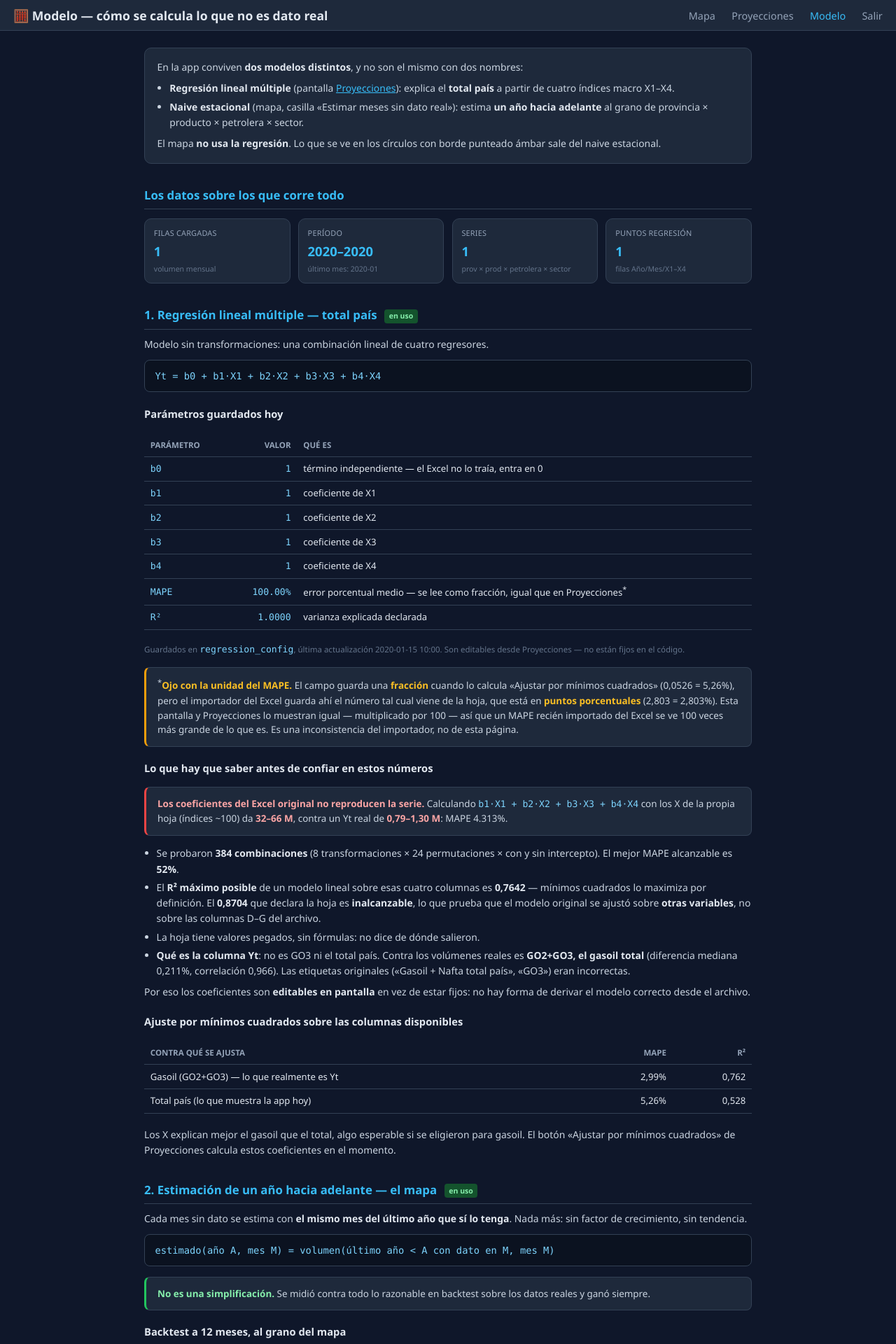
After one commit to noguerafran-alt/MAPA-NEGOCIO-PLANNING, a Flask app: page /modelo in a window 1280 px wide. The commit adds this page. Shown: the top 1920 px of the page at 70% size. Run offline with Flask 3, Linux system fonts and the light colour scheme; the visitor is signed in with stand-in values (Sample User, id 1); tables that the repository leaves empty hold one stand-in row (values such as "Sample post").

Commit message:
Pestana Modelo: explicar los dos modelos y lo medido del gradient boosting
La app tenia dos modelos distintos sin ningun lugar donde se dijera que no
son el mismo: la regresion lineal del total pais y el naive estacional que
usa el mapa. /modelo los separa y muestra los backtests que respaldan cada
decision, mas lo medido del gradient boosting, que no corre en la app: no
hay scikit-learn en requirements.txt.

Los numeros los pasa la ruta desde el backend (ERROR_POR_HORIZONTE,
ANIOS_FUTUROS, los coeficientes guardados, el periodo y el conteo de filas)
en vez de estar escritos en el HTML, para que la pagina no quede contando
otra cosa que la que corre.

Queda avisado en la pagina que regression_config.mape guarda una fraccion
cuando lo calcula el ajuste por minimos cuadrados y puntos porcentuales
cuando lo importa el Excel, y que las dos pantallas lo muestran x100.

Co-Authored-By: Claude Opus 5 <noreply@anthropic.com>

```diff
--- a/app.py
+++ b/app.py
@@ -166,6 +166,39 @@ def index():
 @login_required(1)
 def proyecciones():
     return render_template('proyecciones.html', user=current_user())
+
+
+@app.route('/modelo')
+@login_required(1)
+def modelo():
+    """Explica los dos modelos: la regresion del total pais y la estimacion
+    del ano hacia adelante del mapa.
+
+    Los numeros los pasa el backend en vez de estar escritos en el HTML: si
+    manana cambian ERROR_POR_HORIZONTE, ANIOS_FUTUROS o los coeficientes
+    guardados, la pagina no queda contando otra cosa que la que corre.
+    """
+    cfg = RegressionConfig.query.order_by(RegressionConfig.id.desc()).first()
+    periodo = db.session.query(
+        func.min(VolumeMonthly.anio), func.max(VolumeMonthly.anio)).first()
+    ultimo = db.session.query(VolumeMonthly.anio, VolumeMonthly.mes).order_by(
+        VolumeMonthly.anio.desc(), VolumeMonthly.mes.desc()).first()
+    reales = {(a, m) for a, m in
+              db.session.query(VolumeMonthly.anio, VolumeMonthly.mes).distinct()}
+    return render_template(
+        'modelo.html', user=current_user(),
+        cfg=cfg,
+        error_horizonte=ERROR_POR_HORIZONTE,
+        anios_futuros=ANIOS_FUTUROS,
+        filas=db.session.query(func.count(VolumeMonthly.id)).scalar() or 0,
+        series=db.session.query(func.count(func.distinct(
+            VolumeMonthly.provincia + '|' + VolumeMonthly.producto + '|' +
+            VolumeMonthly.petrolera + '|' + VolumeMonthly.sector))).scalar() or 0,
+        anio_min=periodo[0], anio_max=periodo[1],
+        ultimo_periodo=(f'{ultimo[0]}-{ultimo[1]:02d}' if ultimo else None),
+        estimables=_anios_estimables(reales),
+        puntos_regresion=db.session.query(func.count(RegressionPoint.id)).scalar() or 0,
+    )
 
 
 @app.route('/admin')
--- a/templates/admin.html
+++ b/templates/admin.html
@@ -45,6 +45,7 @@
   <nav>
     <a href="/">Mapa</a>
     <a href="/proyecciones">Proyecciones</a>
+    <a href="/modelo">Modelo</a>
     <a href="/admin" class="active">Admin</a>
     <a href="/logout">Salir</a>
   </nav>
--- /dev/null
+++ b/templates/modelo.html
@@ -0,0 +1,327 @@
+<!DOCTYPE html>
+<html lang="es">
+<head>
+  <meta charset="UTF-8">
+  <meta name="viewport" content="width=device-width, initial-scale=1">
+  <title>Modelo — Cómo se calculan las estimaciones</title>
+  <style>
+    * { box-sizing: border-box; margin: 0; padding: 0; }
+    body { font-family: 'Segoe UI', system-ui, sans-serif; background: #0f172a; color: #e2e8f0; min-height: 100vh; }
+    header {
+      display: flex; align-items: center; justify-content: space-between;
+      padding: .6rem 1.2rem; background: #1e293b; border-bottom: 1px solid #334155;
+    }
+    header h1 { font-size: 1.1rem; font-weight: 600; }
+    nav a { color: #94a3b8; text-decoration: none; margin-left: 1.2rem; font-size: .9rem; }
+    nav a:hover, nav a.active { color: #38bdf8; }
+    .content { max-width: 900px; margin: 1.5rem auto 3rem; padding: 0 1rem; line-height: 1.6; }
+    h2 {
+      font-size: 1.05rem; color: #38bdf8; margin: 2rem 0 .6rem;
+      padding-bottom: .35rem; border-bottom: 1px solid #334155;
+    }
+    h3 { font-size: .92rem; color: #e2e8f0; margin: 1.2rem 0 .4rem; }
+    p { font-size: .87rem; color: #cbd5e1; margin: .5rem 0; }
+    ul { margin: .5rem 0 .5rem 1.1rem; }
+    li { font-size: .87rem; color: #cbd5e1; margin: .25rem 0; }
+    b { color: #e2e8f0; }
+    code, .mono {
+      font-family: ui-monospace, 'Cascadia Code', Consolas, monospace;
+      font-size: .82rem; color: #7dd3fc;
+    }
+    .lead {
+      background: #1e293b; border: 1px solid #334155; border-radius: 10px;
+      padding: 1rem 1.1rem; font-size: .87rem; color: #cbd5e1;
+    }
+    .cards { display: grid; grid-template-columns: repeat(auto-fit, minmax(150px, 1fr)); gap: .7rem; margin: .8rem 0; }
+    .card { background: #1e293b; border: 1px solid #334155; border-radius: 10px; padding: .7rem .8rem; }
+    .card .label { font-size: .68rem; color: #94a3b8; text-transform: uppercase; letter-spacing: .02em; }
+    .card .value { font-size: 1.15rem; font-weight: 700; color: #38bdf8; margin-top: .15rem; }
+    .card .hint { font-size: .66rem; color: #64748b; margin-top: .2rem; }
+    .formula {
+      background: #0b1220; border: 1px solid #334155; border-radius: 8px;
+      padding: .7rem .9rem; margin: .7rem 0; font-family: ui-monospace, Consolas, monospace;
+      font-size: .86rem; color: #7dd3fc; overflow-x: auto;
+    }
+    table { width: 100%; border-collapse: collapse; margin: .7rem 0; font-size: .82rem; }
+    th, td { text-align: left; padding: .4rem .55rem; border-bottom: 1px solid #334155; }
+    th { color: #94a3b8; font-weight: 600; font-size: .72rem; text-transform: uppercase; }
+    td.num, th.num { text-align: right; font-variant-numeric: tabular-nums; }
+    tr.destacada td { background: #172554; color: #e0f2fe; font-weight: 600; }
+    .aviso {
+      border-radius: 8px; padding: .8rem 1rem; margin: .9rem 0;
+      font-size: .84rem; line-height: 1.55; background: #1e293b;
+      border: 1px solid #334155; border-left: 3px solid #f59e0b; color: #cbd5e1;
+    }
+    .aviso b { color: #fbbf24; }
+    .aviso.rojo { border-left-color: #ef4444; }
+    .aviso.rojo b { color: #fca5a5; }
+    .aviso.verde { border-left-color: #22c55e; }
+    .aviso.verde b { color: #86efac; }
+    .tag {
+      display: inline-block; font-size: .66rem; padding: .1rem .4rem; border-radius: 4px;
+      background: #334155; color: #cbd5e1; margin-left: .4rem; vertical-align: middle;
+    }
+    .tag.vivo { background: #14532d; color: #86efac; }
+    .tag.off  { background: #422006; color: #fdba74; }
+    .fuente { font-size: .72rem; color: #64748b; margin-top: .4rem; }
+    .tabla-scroll { overflow-x: auto; }
+  </style>
+</head>
+<body>
+<header>
+  <h1>🧮 Modelo — cómo se calcula lo que no es dato real</h1>
+  <nav>
+    <a href="/">Mapa</a>
+    <a href="/proyecciones">Proyecciones</a>
+    <a href="/modelo" class="active">Modelo</a>
+    {% if user.nivel >= 2 %}<a href="/admin">Admin</a>{% endif %}
+    <a href="/logout">Salir</a>
+  </nav>
+</header>
+
+<div class="content">
+
+  <div class="lead">
+    En la app conviven <b>dos modelos distintos</b>, y no son el mismo con dos nombres:
+    <ul>
+      <li><b>Regresión lineal múltiple</b> (pantalla <a href="/proyecciones" style="color:#38bdf8">Proyecciones</a>):
+        explica el <b>total país</b> a partir de cuatro índices macro X1–X4.</li>
+      <li><b>Naive estacional</b> (mapa, casilla «Estimar meses sin dato real»):
+        estima <b>un año hacia adelante</b> al grano de provincia × producto ×
+        petrolera × sector.</li>
+    </ul>
+    El mapa <b>no usa la regresión</b>. Lo que se ve en los círculos con borde
+    punteado ámbar sale del naive estacional.
+  </div>
+
+  <h2>Los datos sobre los que corre todo</h2>
+  <div class="cards">
+    <div class="card">
+      <div class="label">Filas cargadas</div>
+      <div class="value">{{ '{:,}'.format(filas).replace(',', '.') }}</div>
+      <div class="hint">volumen mensual</div>
+    </div>
+    <div class="card">
+      <div class="label">Período</div>
+      <div class="value">{{ anio_min or '—' }}–{{ anio_max or '—' }}</div>
+      <div class="hint">último mes: {{ ultimo_periodo or '—' }}</div>
+    </div>
+    <div class="card">
+      <div class="label">Series</div>
+      <div class="value">{{ '{:,}'.format(series).replace(',', '.') }}</div>
+      <div class="hint">prov × prod × petrolera × sector</div>
+    </div>
+    <div class="card">
+      <div class="label">Puntos regresión</div>
+      <div class="value">{{ puntos_regresion }}</div>
+      <div class="hint">filas Año/Mes/X1–X4</div>
+    </div>
+  </div>
+
+  <h2>1. Regresión lineal múltiple — total país <span class="tag vivo">en uso</span></h2>
+
+  <p>Modelo sin transformaciones: una combinación lineal de cuatro regresores.</p>
+  <div class="formula">Yt = b0 + b1·X1 + b2·X2 + b3·X3 + b4·X4</div>
+
+  <h3>Parámetros guardados hoy</h3>
+  {% if cfg %}
+  <div class="tabla-scroll">
+  <table>
+    <tr><th>Parámetro</th><th class="num">Valor</th><th>Qué es</th></tr>
+    <tr><td class="mono">b0</td><td class="num mono">{{ '%.6g'|format(cfg.b0 or 0) }}</td>
+        <td>término independiente — el Excel no lo traía, entra en 0</td></tr>
+    <tr><td class="mono">b1</td><td class="num mono">{{ '%.6g'|format(cfg.b1) }}</td><td>coeficiente de X1</td></tr>
+    <tr><td class="mono">b2</td><td class="num mono">{{ '%.6g'|format(cfg.b2) }}</td><td>coeficiente de X2</td></tr>
+    <tr><td class="mono">b3</td><td class="num mono">{{ '%.6g'|format(cfg.b3) }}</td><td>coeficiente de X3</td></tr>
+    <tr><td class="mono">b4</td><td class="num mono">{{ '%.6g'|format(cfg.b4) }}</td><td>coeficiente de X4</td></tr>
+    <tr><td class="mono">MAPE</td>
+        <td class="num mono">{% if cfg.mape is not none %}{{ '%.2f'|format(cfg.mape * 100) }}%{% else %}—{% endif %}</td>
+        <td>error porcentual medio — se lee como fracción, igual que en Proyecciones<sup>*</sup></td></tr>
+    <tr><td class="mono">R²</td>
+        <td class="num mono">{% if cfg.r2 is not none %}{{ '%.4f'|format(cfg.r2) }}{% else %}—{% endif %}</td>
+        <td>varianza explicada declarada</td></tr>
+  </table>
+  </div>
+  <p class="fuente">Guardados en <code>regression_config</code>{% if cfg.updated_at %},
+    última actualización {{ cfg.updated_at.strftime('%Y-%m-%d %H:%M') }}{% endif %}.
+    Son editables desde Proyecciones — no están fijos en el código.</p>
+  <div class="aviso">
+    <sup>*</sup><b>Ojo con la unidad del MAPE.</b> El campo guarda una
+    <b>fracción</b> cuando lo calcula «Ajustar por mínimos cuadrados» (0,0526 =
+    5,26%), pero el importador del Excel guarda ahí el número tal cual viene de
+    la hoja, que está en <b>puntos porcentuales</b> (2,803 = 2,803%). Esta
+    pantalla y Proyecciones lo muestran igual — multiplicado por 100 — así que
+    un MAPE recién importado del Excel se ve 100 veces más grande de lo que es.
+    Es una inconsistencia del importador, no de esta página.
+  </div>
+  {% else %}
+  <div class="aviso rojo">
+    <b>No hay modelo cargado.</b> Subí el Excel de regresión desde Admin para que
+    esta sección muestre los coeficientes.
+  </div>
+  {% endif %}
+
+  <h3>Lo que hay que saber antes de confiar en estos números</h3>
+
+  <div class="aviso rojo">
+    <b>Los coeficientes del Excel original no reproducen la serie.</b>
+    Calculando <span class="mono">b1·X1 + b2·X2 + b3·X3 + b4·X4</span> con los X de
+    la propia hoja (índices ~100) da <b>32–66 M</b>, contra un Yt real de
+    <b>0,79–1,30 M</b>: MAPE 4.313%.
+  </div>
+
+  <ul>
+    <li>Se probaron <b>384 combinaciones</b> (8 transformaciones × 24
+      permutaciones × con y sin intercepto). El mejor MAPE alcanzable es <b>52%</b>.</li>
+    <li>El <b>R² máximo posible</b> de un modelo lineal sobre esas cuatro
+      columnas es <b>0,7642</b> — mínimos cuadrados lo maximiza por definición.
+      El <b>0,8704</b> que declara la hoja es <b>inalcanzable</b>, lo que prueba
+      que el modelo original se ajustó sobre <b>otras variables</b>, no sobre las
+      columnas D–G del archivo.</li>
+    <li>La hoja tiene valores pegados, sin fórmulas: no dice de dónde salieron.</li>
+    <li><b>Qué es la columna Yt</b>: no es GO3 ni el total país. Contra los
+      volúmenes reales es <b>GO2+GO3, el gasoil total</b> (diferencia mediana
+      0,211%, correlación 0,966). Las etiquetas originales
+      («Gasoil + Nafta total país», «GO3») eran incorrectas.</li>
+  </ul>
+
+  <p>Por eso los coeficientes son <b>editables en pantalla</b> en vez de estar
+     fijos: no hay forma de derivar el modelo correcto desde el archivo.</p>
+
+  <h3>Ajuste por mínimos cuadrados sobre las columnas disponibles</h3>
+  <div class="tabla-scroll">
+  <table>
+    <tr><th>Contra qué se ajusta</th><th class="num">MAPE</th><th class="num">R²</th></tr>
+    <tr><td>Gasoil (GO2+GO3) — lo que realmente es Yt</td><td class="num">2,99%</td><td class="num">0,762</td></tr>
+    <tr><td>Total país (lo que muestra la app hoy)</td><td class="num">5,26%</td><td class="num">0,528</td></tr>
+  </table>
+  </div>
+  <p>Los X explican mejor el gasoil que el total, algo esperable si se eligieron
+     para gasoil. El botón «Ajustar por mínimos cuadrados» de Proyecciones
+     calcula estos coeficientes en el momento.</p>
+
+  <h2>2. Estimación de un año hacia adelante — el mapa <span class="tag vivo">en uso</span></h2>
+
+  <p>Cada mes sin dato se estima con <b>el mismo mes del último año que sí lo
+     tenga</b>. Nada más: sin factor de crecimiento, sin tendencia.</p>
+  <div class="formula">estimado(año A, mes M) = volumen(último año &lt; A con dato en M, mes M)</div>
+
+  <div class="aviso verde">
+    <b>No es una simplificación.</b> Se midió contra todo lo razonable en
+    backtest sobre los datos reales y ganó siempre.
+  </div>
+
+  <h3>Backtest a 12 meses, al grano del mapa</h3>
+  <p class="fuente">4.497 series de provincia × producto × petrolera × sector.
+     WAPE promedio sobre 2023, 2024 y 2025.</p>
+  <div class="tabla-scroll">
+  <table>
+    <tr><th>Método</th><th class="num">WAPE</th></tr>
+    <tr class="destacada"><td>Naive estacional <span class="tag vivo">el que corre</span></td><td class="num">17,8%</td></tr>
+    <tr><td>× factor por producto amortiguado</td><td class="num">18,6%</td></tr>
+    <tr><td>× factor global</td><td class="num">19,2%</td></tr>
+    <tr><td>× factor por serie amortiguado</td><td class="num">19,7%</td></tr>
+    <tr><td>× factor por serie</td><td class="num">23,9%</td></tr>
+  </table>
+  </div>
+
+  <h3>Por qué no sirve aplicarle crecimiento</h3>
+  <p>El <b>CAGR real del total país es ~1,00</b> (0,995 a 3 años, 1,007 a 8): el
+     total no crece. Lo que se mueve es la <b>mezcla</b> — GO3 se cuadruplicó
+     desde 2010 y GO2 cayó a 0,81× — y se compensa. Sin tendencia agregada que
+     extrapolar, un factor sólo suma ruido, y elevado a la potencia <span class="mono">h</span>
+     lo amplifica: las alternativas multi-horizonte llegan al 58%–66%.</p>
+
+  <div class="aviso">
+    <b>Consecuencia visible:</b> todos los años futuros dan el mismo número.
+    No es un bug — el método repite el último año con dato, y está dicho en el
+    aviso del mapa.
+  </div>
+
+  <h3>Error medido según el horizonte</h3>
+  <p class="fuente">Es la tabla <code>ERROR_POR_HORIZONTE</code> de
+     <code>app.py</code>, la misma que usa el mapa para etiquetar los años futuros.</p>
+  <div class="tabla-scroll">
+  <table>
+    <tr><th>Años de distancia al último dato</th><th class="num">WAPE medido</th></tr>
+    {% for h, err in error_horizonte.items() %}
+    <tr><td>{{ h }} año{% if h > 1 %}s{% endif %}</td><td class="num">±{{ '%.1f'|format(err) }}%</td></tr>
+    {% endfor %}
+  </table>
+  </div>
+
+  <h3>Por qué se ofrece un solo año</h3>
+  <p>El horizonte de cada mes es la distancia al último año que tiene
+     <b>ese mes</b>, y no es uniforme: con datos hasta {{ ultimo_periodo or 'el último mes cargado' }},
+     los meses de enero a junio del año siguiente están a 1 año y los de julio a
+     diciembre a 2. Por eso un año se etiqueta con <b>su peor horizonte</b>, no
+     con el mejor.</p>
+  <ul>
+    <li><code>ANIOS_FUTUROS = {{ anios_futuros }}</code> — cuántos años se ofrecen.</li>
+    <li>No se ofrece un año cuyo peor horizonte quede fuera de la tabla de errores
+        medidos: sin número medido, no habría con qué acompañar la estimación.</li>
+    {% if estimables %}
+    <li>Con los datos cargados hoy se ofrece:
+      {% for e in estimables %}<b>{{ e.anio }}</b> (horizonte {{ e.horizonte }},
+        ±{{ '%.0f'|format(e.error) }}%){% if not loop.last %}, {% endif %}{% endfor %}.</li>
+    {% endif %}
+  </ul>
+
+  <h2>3. Machine learning — qué se probó y por qué no está en producción
+      <span class="tag off">fuera de uso</span></h2>
+
+  <div class="aviso">
+    <b>La app no ejecuta ningún modelo de ML.</b> No hay scikit-learn ni ningún
+    otro framework en <code>requirements.txt</code>: el gradient boosting se
+    evaluó <b>offline</b>, en backtest, y se descartó para el horizonte que
+    necesita el mapa. Esta sección deja registrado el resultado para no repetir
+    el experimento.
+  </div>
+
+  <h3>Configuración evaluada</h3>
+  <div class="tabla-scroll">
+  <table>
+    <tr><th>Parámetro</th><th>Valor</th></tr>
+    <tr><td>Algoritmo</td><td class="mono">HistGradientBoostingRegressor</td></tr>
+    <tr><td>Hiperparámetros</td><td>casi por defecto — no se hizo búsqueda</td></tr>
+    <tr><td>Grano</td><td>provincia × producto (96 series)</td></tr>
+    <tr><td>Features</td><td>lags de la propia serie y estacionalidad</td></tr>
+    <tr><td>Features macro X1–X4</td><td><b>empeoran</b> el resultado</td></tr>
+    <tr><td>Validación</td><td>backtest sobre 2023, 2024 y 2025</td></tr>
+  </table>
+  </div>
+
+  <h3>Resultado, por horizonte</h3>
+  <p class="fuente">WAPE a nivel provincia × producto — grano más grueso que la
+     tabla del mapa, por eso los números son más bajos.</p>
+  <div class="tabla-scroll">
+  <table>
+    <tr><th>Horizonte</th><th class="num">Naive estacional</th><th class="num">Naive mes anterior</th><th class="num">GBM</th></tr>
+    <tr><td>12 meses</td><td class="num">8,6%</td><td class="num">—</td><td class="num">9,8%–10,9%</td></tr>
+    <tr><td>1 mes</td><td class="num">8,6%</td><td class="num">7,8%</td><td class="num"><b>6,4%</b></td></tr>
+  </table>
+  </div>
+
+  <p><b>Por qué pierde a 12 meses:</b> los árboles no extrapolan. Subestiman
+     justo los productos que crecen — GO3 −14,2% y N3 −19,4% en 2025. A 1 mes,
+     con los últimos lags disponibles, ganan claro. XGBoost y CatBoost son de la
+     misma familia y no cambiarían el fondo.</p>
+
+  <div class="aviso">
+    <b>Qué cambiaría el veredicto a 12 meses:</b> drivers exógenos por provincia
+    — precio, parque automotor, cosecha. Cuatro índices nacionales no alcanzan
+    para explicar 96 series provinciales.
+  </div>
+
+  <div class="aviso verde">
+    <b>Dónde sí serviría hoy:</b> un pronóstico a <b>1 mes</b> del próximo mes
+    aún no cargado. Es el único horizonte donde el GBM le gana al naive
+    (6,4% contra 8,6%), y hoy la app no ofrece esa vista.
+  </div>
+
+  <p class="fuente">Todo lo de esta página está documentado con más detalle en
+     <code>ESTADO.md</code> del repositorio.</p>
+
+</div>
+</body>
+</html>
--- a/templates/proyecciones.html
+++ b/templates/proyecciones.html
@@ -61,6 +61,7 @@
   <nav>
     <a href="/">Mapa</a>
     <a href="/proyecciones" class="active">Proyecciones</a>
+    <a href="/modelo">Modelo</a>
     {% if user.nivel >= 2 %}<a href="/admin">Admin</a>{% endif %}
     <a href="/logout">Salir</a>
   </nav>
```
Also changed, not shown: ESTADO.md (+36 -0 lines).
